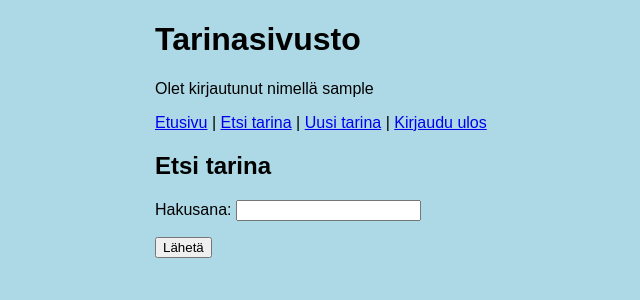
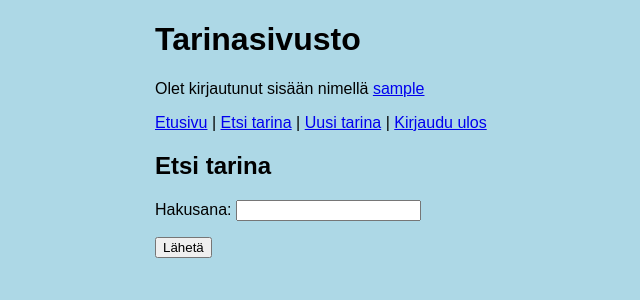
Before and after one commit to AaroMKS/Tarinasivusto, a Flask app: page /find_item in a window 1280 px wide. Shown: the top 300 px of the page, without its empty margins (85-725 px from the left). Run offline with Flask 3, Linux system fonts and the light colour scheme; the visitor is signed in with stand-in values (Sample User, id 1).

Commit message:
Add link to own profile

```diff
--- a/templates/layout.html
+++ b/templates/layout.html
@@ -11,9 +11,9 @@
 
 
 
-  {% if session.username %}
+  {% if session.user_id %}
   <p>
-    Olet kirjautunut nimellä {{ session.username }}
+    Olet kirjautunut sisään nimellä <a href="/user/{{ session.user_id }}">{{ session.username }}</a>
   </p>
 {% endif %}
 
```
Also changed, not shown: app.py (line endings or trailing spaces).
